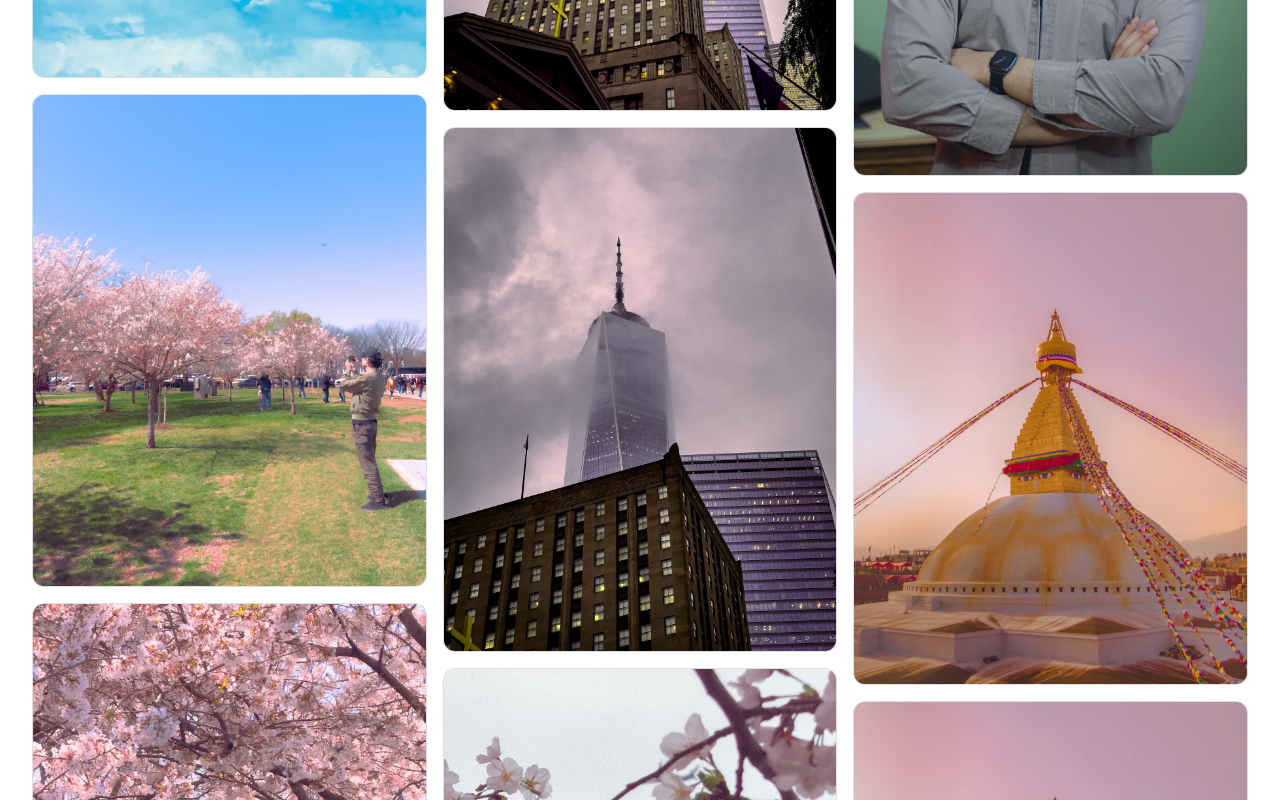
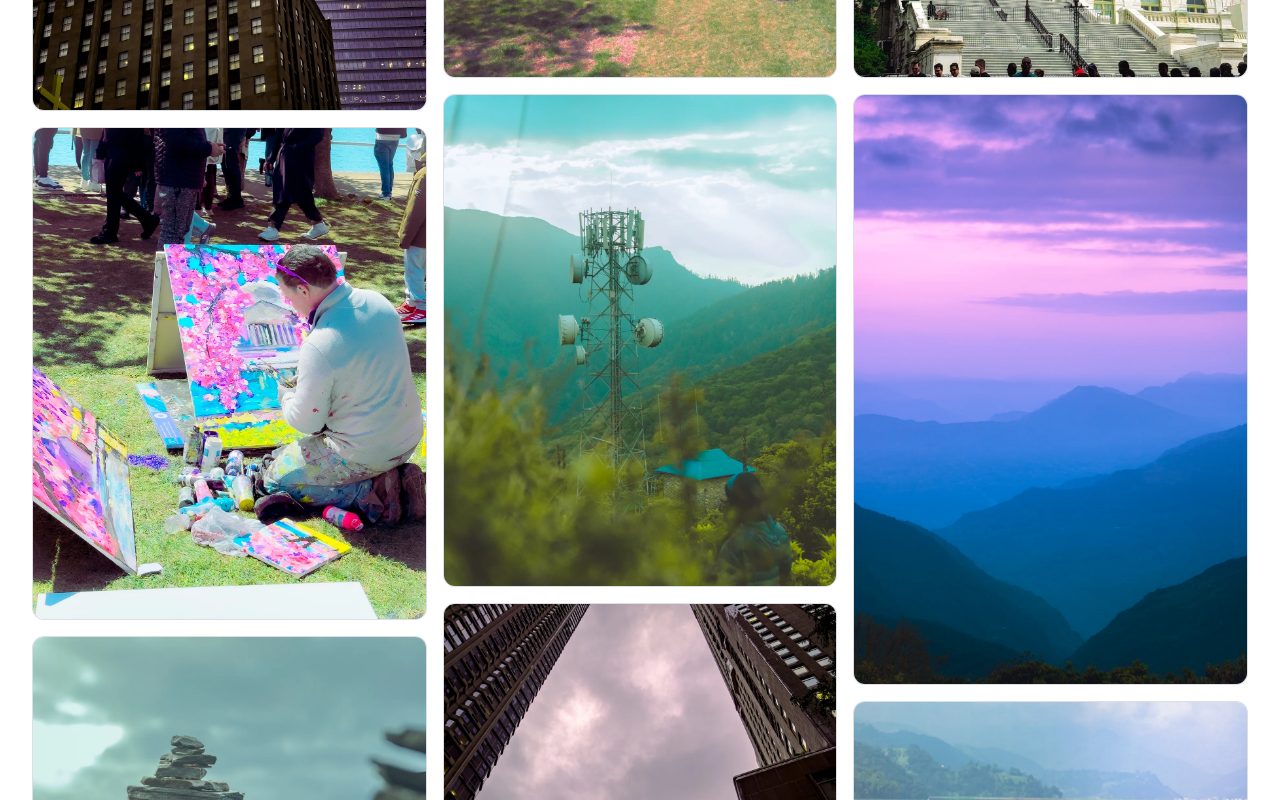
Before and after one commit to aabhiyann/portfolio-abhiyan, a React (Vite) app: page /photography in a window 1280 px wide. Shown: the part 860-1660 px from the top of the page. Built offline with nearby package versions, Linux system fonts and the light colour scheme.

Commit message:
feat: randomize photography gallery on each page reload
- added Fisher-Yates shuffle algorithm for photo randomization
- photos now shuffle once per component mount using useMemo
- improves repeat visitor experience with fresh gallery layouts

```diff
--- a/src/components/PhotographyGallery.tsx
+++ b/src/components/PhotographyGallery.tsx
@@ -1,13 +1,29 @@
-import { useState } from "react";
+import { useState, useMemo } from "react";
 import { motion } from "framer-motion";
 import { photographyImages } from "../data/images";
 import { ImageMetadata } from "../types/image";
 import FocusMode from "./FocusMode";
 import LazyImage from "./LazyImage";
 
+// Fisher-Yates shuffle algorithm
+const shuffleArray = <T,>(array: T[]): T[] => {
+  const shuffled = [...array];
+  for (let i = shuffled.length - 1; i > 0; i--) {
+    const j = Math.floor(Math.random() * (i + 1));
+    [shuffled[i], shuffled[j]] = [shuffled[j], shuffled[i]];
+  }
+  return shuffled;
+};
+
 function PhotographyGallery({ limit }: { limit?: number }) {
   const [selectedImage, setSelectedImage] = useState<ImageMetadata | null>(
     null,
+  );
+
+  // Randomize photos once on component mount
+  const shuffledImages = useMemo(
+    () => shuffleArray(photographyImages),
+    [], // Empty deps = shuffle only once per mount
   );
 
   const openLightbox = (image: ImageMetadata) => {
@@ -22,7 +38,7 @@ function PhotographyGallery({ limit }: { limit?: number }) {
     <>
       {/* Gallery Grid */}
       <div className="columns-2 md:columns-3 gap-2 md:gap-4 [column-fill:_balance] space-y-2 md:space-y-4">
-        {photographyImages.slice(0, limit).map((image, index) => (
+        {shuffledImages.slice(0, limit).map((image, index) => (
           <motion.figure
             key={index}
             className="relative mb-2 md:mb-4 break-inside-avoid rounded-xl overflow-hidden border border-border-primary/50 group cursor-pointer bg-card/50"
```
